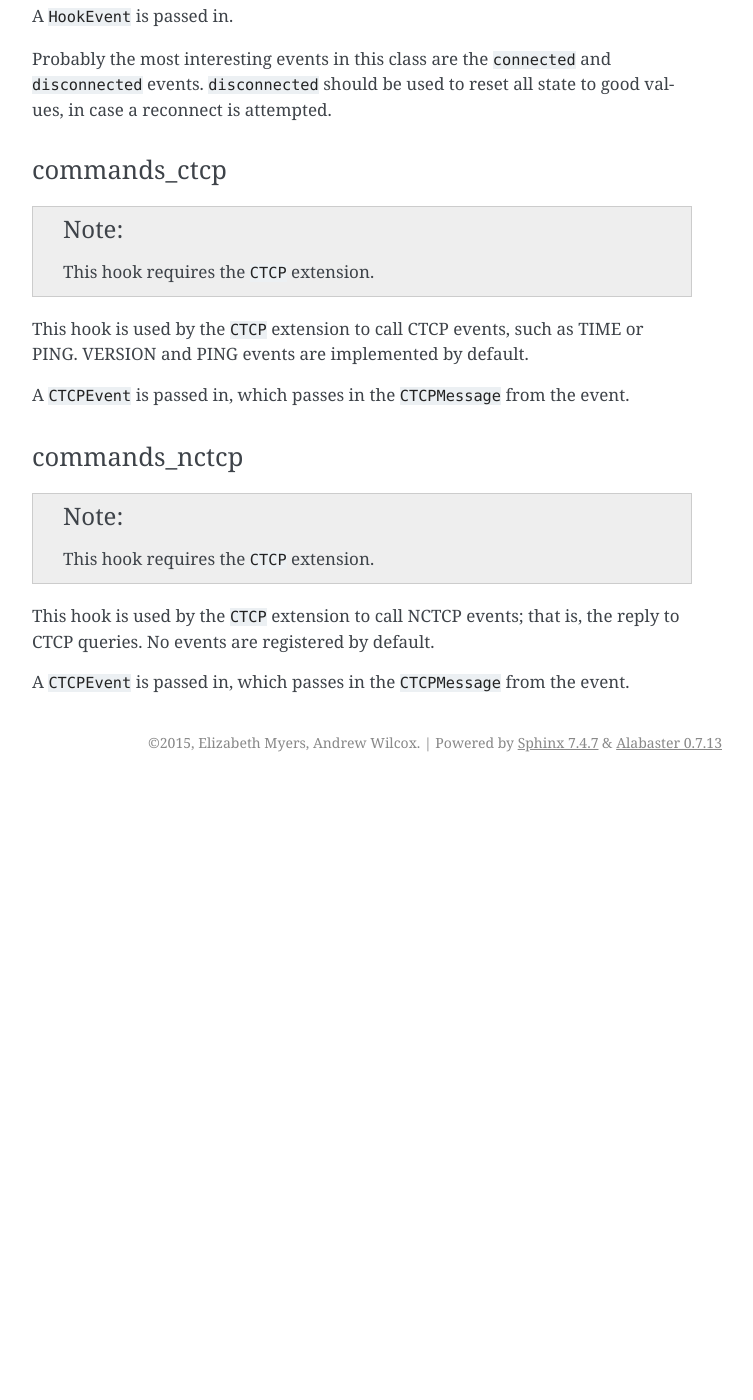
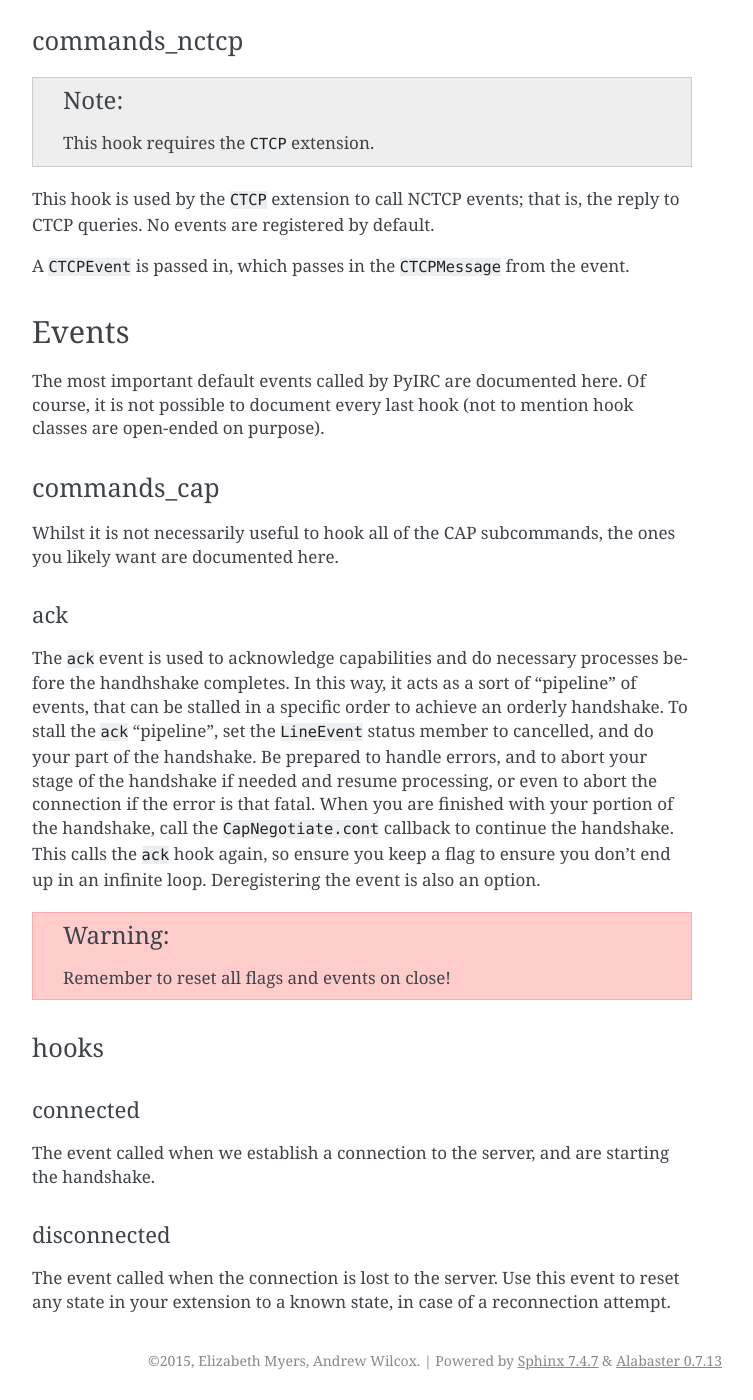
Before and after one commit to foxkit-us/PyIRC, a Sphinx documentation site: the page built from doc/hooks.rst, in a window 1280 px wide and 1400 px high, scrolled down 1618 px. Shown: the whole window, without its empty margins (388-1141 px from the left). Built offline with Sphinx 7.4.7, drawn with Linux system fonts in a browser that asks for light colours; before the commit the page ends 2400 px from its top, so only the background shows below that; some of the changed text lies outside the part shown.

Commit message:
hooks: improve docs

```diff
--- a/doc/hooks.rst
+++ b/doc/hooks.rst
@@ -45,18 +45,6 @@ CAP subcommands are handled using this event. The most interesting thing to
 most clients is the ``ack`` subcommand, used to acknowedge capabilities.
 However, any subcommand may be hooked.
 
-The ``ack`` event is used to acknowledge capabilities and do necessary
-processes before the handhshake completes. To stall the ``ack`` "pipeline",
-cancel the event, and do your needed things. Be prepared to handle errors
-at any time, and to abort your stage of the handshake (or abort the connection
-if it is fatal). When you are finished with your portion of the handshake,
-call the ``CapNegotiate.cont`` callback to continue the handshake. This calls
-the ``ack`` hook again, so ensure you keep a flag to ensure you don't end up
-in an infinite loop. Deregistering the event is also an option.
-
-.. warning::
-   Remember to reset all flags and events on close!
-
 hooks
 ^^^^^
 
@@ -67,18 +55,14 @@ The catch-all for many default events, particularly connection events.
 
 A ``HookEvent`` is passed in.
 
-Probably the most interesting events in this class are the ``connected`` and
-``disconnected`` events. ``disconnected`` should be used to reset all state to
-good values, in case a reconnect is attempted.
-
 commands_ctcp
 ^^^^^^^^^^^^^
 
 .. note::
    This hook requires the ``CTCP`` extension.
 
-This hook is used by the ``CTCP`` extension to call CTCP events, such as TIME
-or PING. VERSION and PING events are implemented by default.
+This hook is used by the ``CTCP`` extension to call CTCP events. VERSION and
+PING events are implemented by default.
 
 A ``CTCPEvent`` is passed in, which passes in the ``CTCPMessage`` from the
 event.
@@ -94,3 +78,50 @@ reply to CTCP queries. No events are registered by default.
 
 A ``CTCPEvent`` is passed in, which passes in the ``CTCPMessage`` from the
 event.
+
+Events
+------
+
+The most important default events called by PyIRC are documented here. Of
+course, it is not possible to document every last hook (not to mention hook
+classes are open-ended on purpose).
+
+commands_cap
+^^^^^^^^^^^^
+
+Whilst it is not necessarily useful to hook all of the CAP subcommands, the
+ones you likely want are documented here.
+
+ack
+"""
+
+The ``ack`` event is used to acknowledge capabilities and do necessary
+processes before the handhshake completes. In this way, it acts as a sort of
+"pipeline" of events, that can be stalled in a specific order to achieve an
+orderly handshake. To stall the ``ack`` "pipeline", set the ``LineEvent``
+status member to cancelled, and do your part of the handshake. Be prepared to
+handle errors, and to abort your stage of the handshake if needed and resume
+processing, or even to abort the connection if the error is that fatal. When
+you are finished with your portion of the handshake, call the
+``CapNegotiate.cont`` callback to continue the handshake. This calls the
+``ack`` hook again, so ensure you keep a flag to ensure you don't end up in an
+infinite loop. Deregistering the event is also an option.
+
+.. warning::
+   Remember to reset all flags and events on close!
+
+hooks
+^^^^^
+
+connected
+"""""""""
+
+The event called when we establish a connection to the server, and are
+starting the handshake.
+
+disconnected
+""""""""""""
+
+The event called when the connection is lost to the server. Use this event to
+reset any state in your extension to a known state, in case of a reconnection
+attempt.
```
